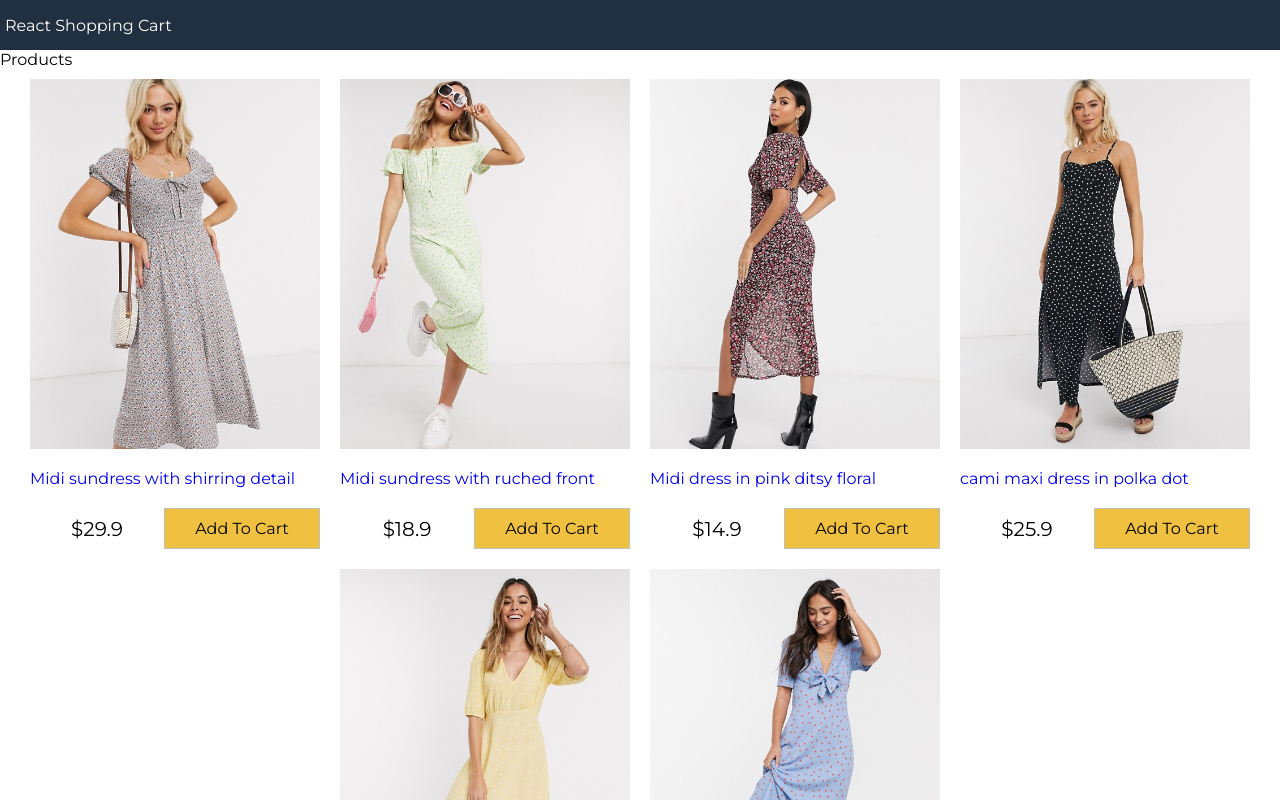
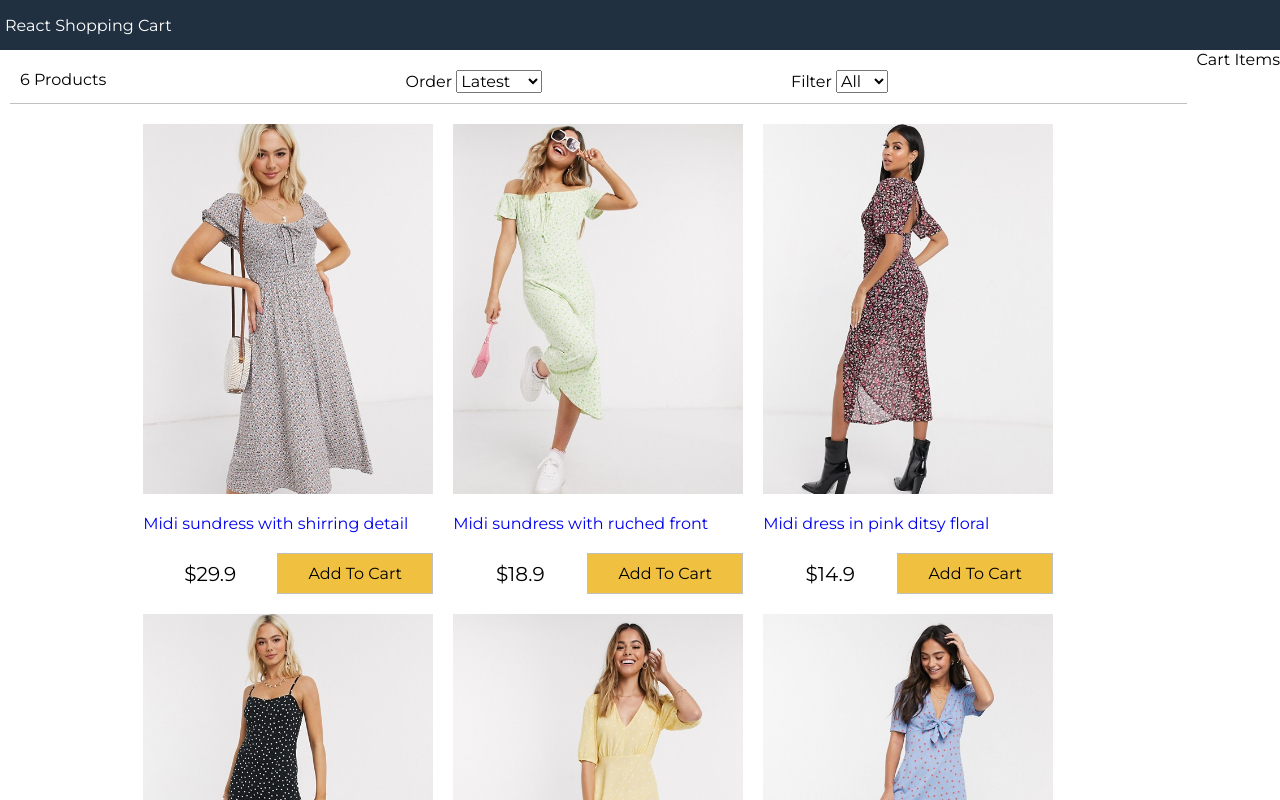
Before and after one commit to asherthechamp/shopping-cart, a React (Create React App) app: page / in a window 1280 px wide. Shown: the top 800 px of the page. Built offline with nearby package versions, Linux system fonts and the light colour scheme; the HTML template or start-up script is replaced by a standard one.

Commit message:
filter component

```diff
--- a/src/App.js
+++ b/src/App.js
@@ -1,5 +1,6 @@
 // feature 1
 import React from "react";
+import Filter from "./components/Filter";
 import Products from "./components/Products";
 import data from "./data.json";
 
@@ -12,6 +13,41 @@
       sort: "",
     };
   }
+  sortProducts = (event) => {
+    const sort = event.target.value;
+    console.log(event.target.value);
+    this.setState((state) => ({
+      sort,
+      products: this.state.products
+        .slice()
+        .sort((a, b) =>
+          sort === "lowest"
+            ? a.price > b.price
+              ? 1
+              : -1
+            : sort === "highest"
+            ? a.price < b.price
+              ? 1
+              : -1
+            : a.id > b.id
+            ? 1
+            : -1
+        ),
+    }));
+  };
+  filterProducts = (event) => {
+    console.log(event.target.value);
+    if (event.target.value === "") {
+      this.setState({ size: event.target.value, products: data.products });
+    } else {
+      this.setState({
+        size: event.target.value,
+        products: data.products.filter(
+          (product) => product.availableSizes.indexOf(event.target.value) >= 0
+        ),
+      });
+    }
+  };
   render() {
     return (
       <div className="grid-container">
@@ -20,8 +56,17 @@
         </header>
         <main>
           <div className="content">
-            <div className="main">Products</div>
-            <Products products={this.state.products} />
+            <div className="main">
+              <Filter
+                count={this.state.products.length}
+                size={this.state.size}
+                sort={this.state.sort}
+                filterProducts={this.filterProducts}
+                sortProducts={this.sortProducts}
+              />
+
+              <Products products={this.state.products} />
+            </div>
             <div calssName="sidebar">Cart Items</div>
           </div>
         </main>
--- /dev/null
+++ b/src/components/Filter.js
@@ -0,0 +1,31 @@
+import React, { Component } from "react";
+
+export default class Filter extends Component {
+  render() {
+    return (
+      <div className="filter">
+        <div className="filter-result">{this.props.count} Products</div>
+        <div className="filter-sort">
+          Order{" "}
+          <select value={this.props.sort} onChange={this.props.sortProducts}>
+            <option value="">Latest</option>
+            <option value="lowest">Lowest</option>
+            <option value="highest">Highest</option>
+          </select>
+        </div>
+        <div className="filter-size">
+          Filter{" "}
+          <select value={this.props.size} onChange={this.props.filterProducts}>
+            <option value="">All</option>
+            <option value="XS">XS</option>
+            <option value="S">S</option>
+            <option value="M">M</option>
+            <option value="L">L</option>
+            <option value="XL">XL</option>
+            <option value="XXL">XXL</option>
+          </select>
+        </div>
+      </div>
+    );
+  }
+}
--- a/src/index.css
+++ b/src/index.css
@@ -133,3 +133,16 @@
 .button.primary {
   background-color: #f0c040;
 }
+/* filter */
+
+.filter {
+  display: flex;
+  padding: 1rem;
+  margin: 1rem;
+  border-bottom: 0.1rem #c0c0c0 solid;
+  justify-content: space-between;
+}
+
+.filter div {
+  flex: 1;
+}
```
Also changed, not shown: 1 other file (tests, documents, lock files or other folders).
